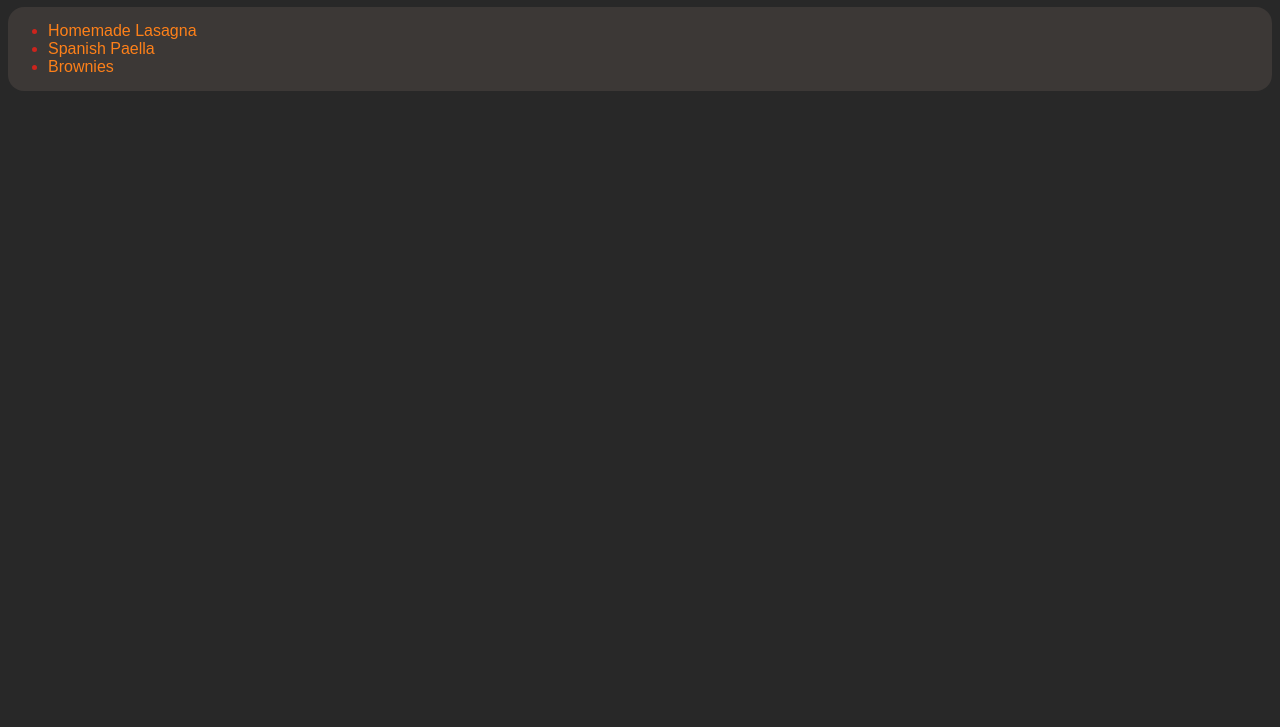
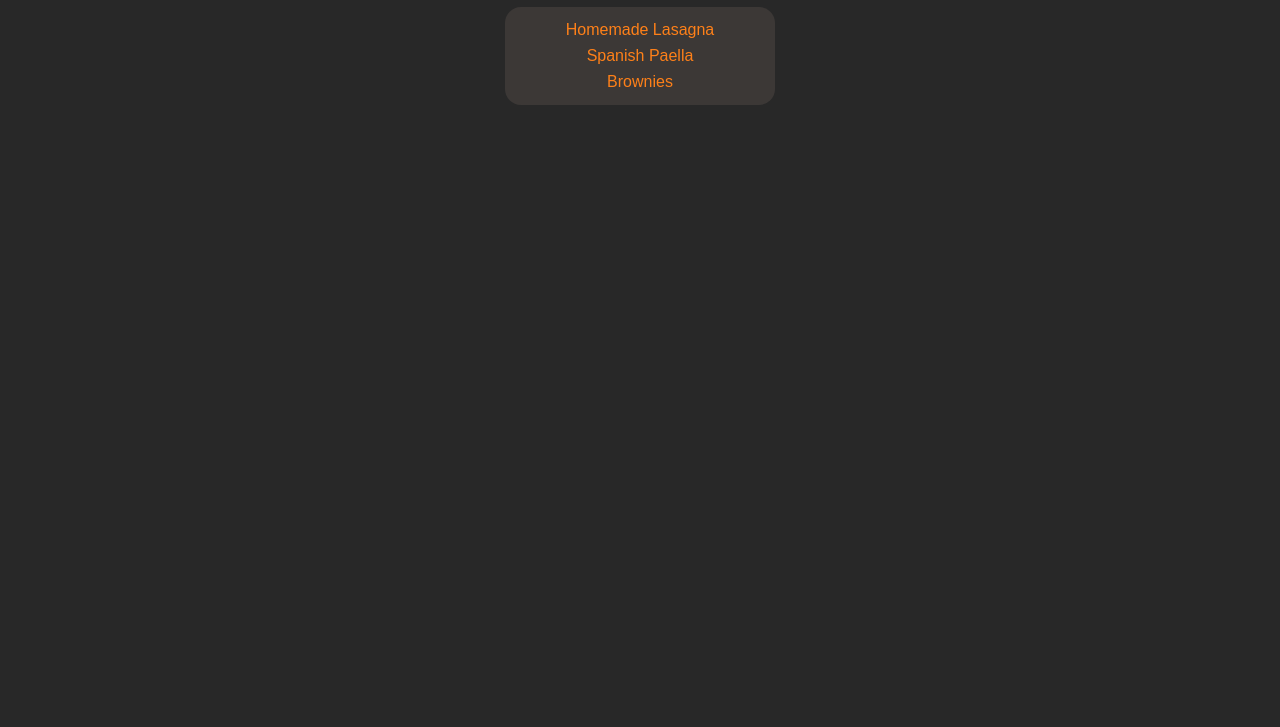
Before and after one commit to Ethos070/odin-recipes, a plain HTML site: page index.html in a window 1280 px wide. Shown: the part 73-800 px from the top of the page. Drawn offline with Linux system fonts and the light colour scheme.

Commit message:
Center homepage elements and change list style

```diff
--- a/css/style.css
+++ b/css/style.css
@@ -6,6 +6,7 @@ body {
 
 h1 {
     color: #fabd2f;
+    text-align: center;
 }
 
 h2{
@@ -23,6 +24,21 @@ ul, p{
     padding-bottom: 15px;
 }
 
+.no-marker{
+    list-style-type: none;
+    padding: 14px 10px;
+    width: 250px;
+    margin: 0px auto;
+}
+
+.no-marker li{
+    text-align: center;
+}
+
+.no-marker li:not(:last-child){
+    margin-bottom: 8px;
+}
+
 li::marker {
     color: #cc241d;
 }
--- a/index.html
+++ b/index.html
@@ -7,10 +7,12 @@
 	</head>
 	<body>
 		<h1>Odin Recipes</h1>
-		<ul>
-			<li><a href="recipes/lasagna.html">Homemade Lasagna</a></li>
-			<li><a href="recipes/spanish_paella.html">Spanish Paella</a></li>
-			<li><a href="recipes/brownies.html">Brownies</a></li>
-		</ul>
+		<div>
+			<ul class="no-marker">
+				<li><a href="recipes/lasagna.html">Homemade Lasagna</a></li>
+				<li><a href="recipes/spanish_paella.html">Spanish Paella</a></li>
+				<li><a href="recipes/brownies.html">Brownies</a></li>
+			</ul>
+		</div>
 	</body>
 </html>
```
